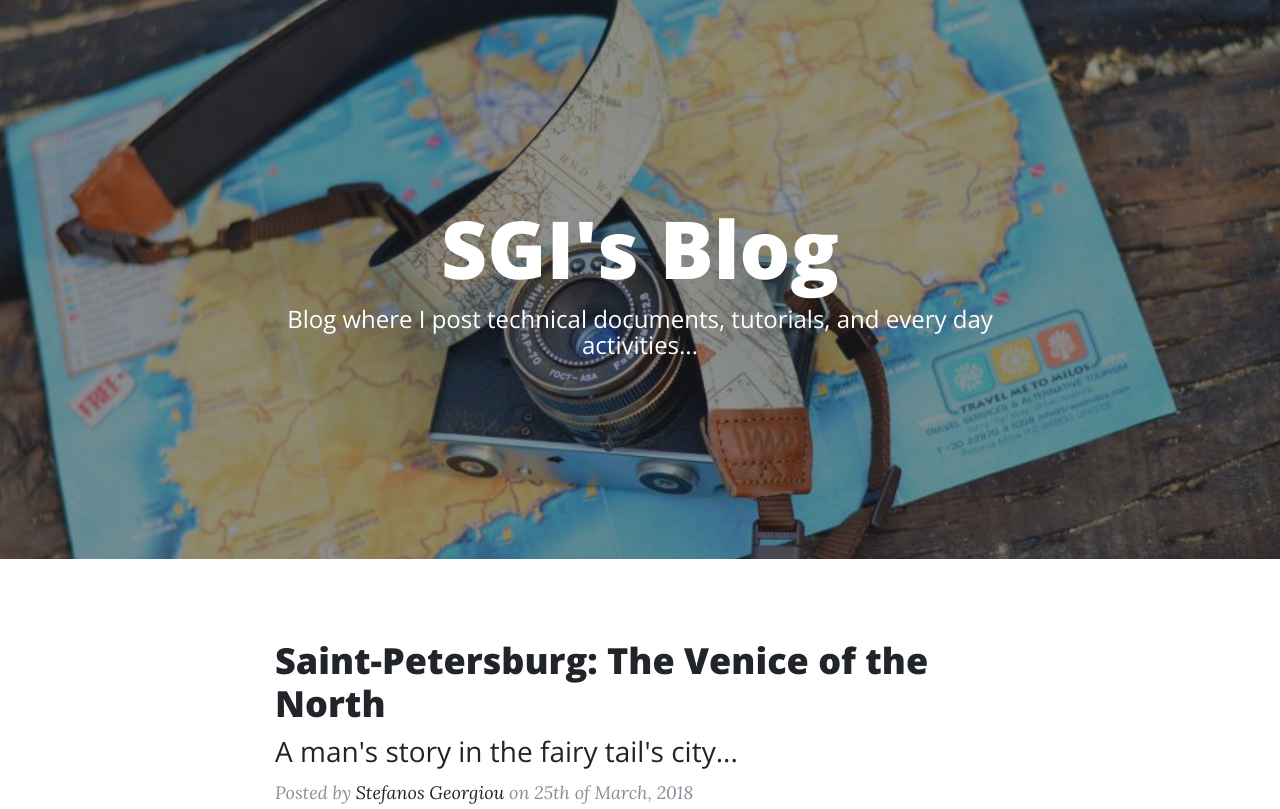
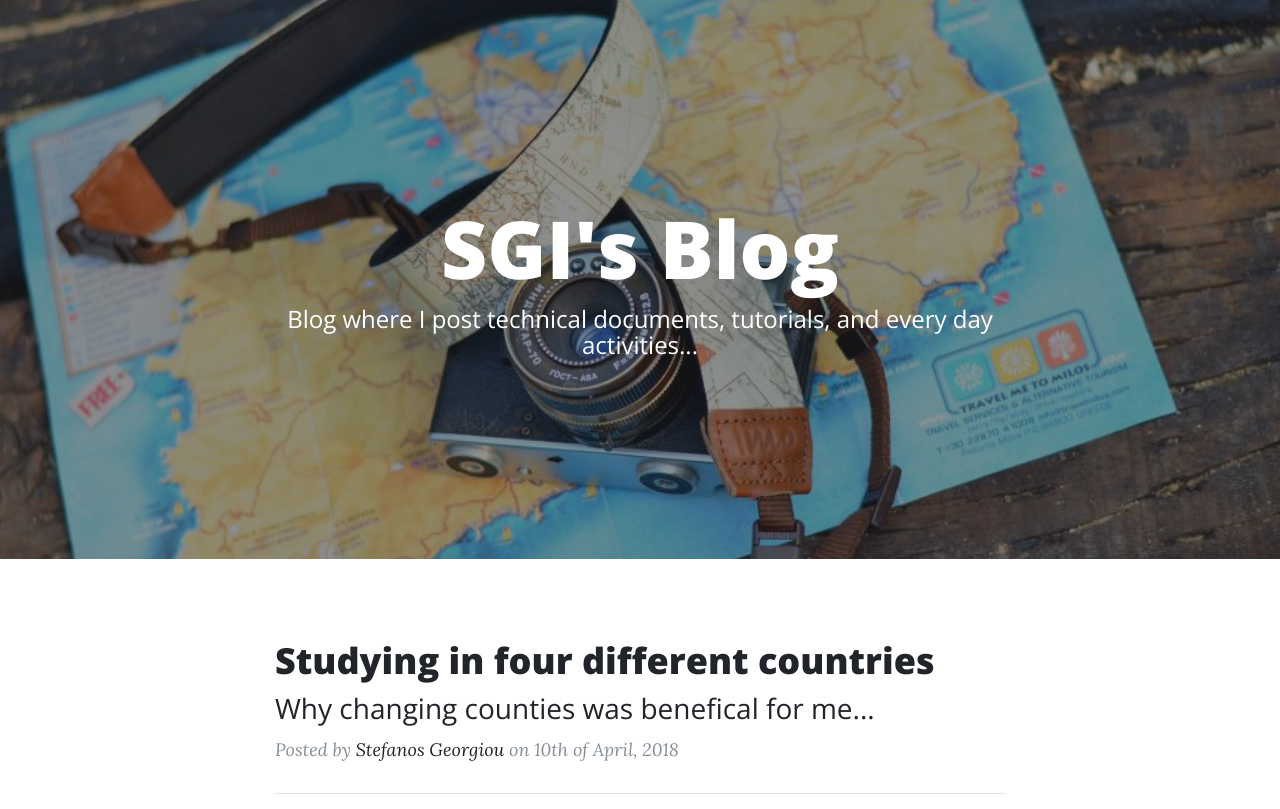
Before and after one commit to stefanos1316/my_blog, a website: page index.html in a window 1280 px wide. Shown: the top 809 px of the page. Drawn offline with nearby package versions, Linux system fonts and the light colour scheme.

Commit message:
Travelling PERCCOM, first draft France

```diff
--- a/index.html
+++ b/index.html
@@ -44,6 +44,24 @@
     <div class="container">
       <div class="row">
         <div class="col-lg-8 col-md-10 mx-auto">
+
+	 <!-- Different Topic -->
+ 	 <div class="post-preview">
+            <a href="https://stefanos1316.github.io/my_blog/material/travelling/perccom/perccom.pdf">
+              <h2 class="post-title">
+			Studying in four different countries
+              </h2>
+              <h3 class="post-subtitle">
+		Why changing counties was benefical for me...
+              </h3>
+            </a>
+            <p class="post-meta">Posted by
+              <a href="#">Stefanos Georgiou</a>
+              on 10th of April, 2018</p>
+          </div>
+          <hr>
+
+	  <!-- Different Topic -->
           <div class="post-preview">
             <a href="https://stefanos1316.github.io/my_blog/material/travelling/spb/spb.pdf">
               <h2 class="post-title">
@@ -58,6 +76,8 @@
               on 25th of March, 2018</p>
           </div>
           <hr>
+
+	  <!-- Different Topic -->
           <div class="post-preview">
             <a href="https://stefanos1316.github.io/courses/tools/travis_ci_cv_template-p.html#/">
               <h2 class="post-title">
```
Also changed, not shown: 2 other files.
